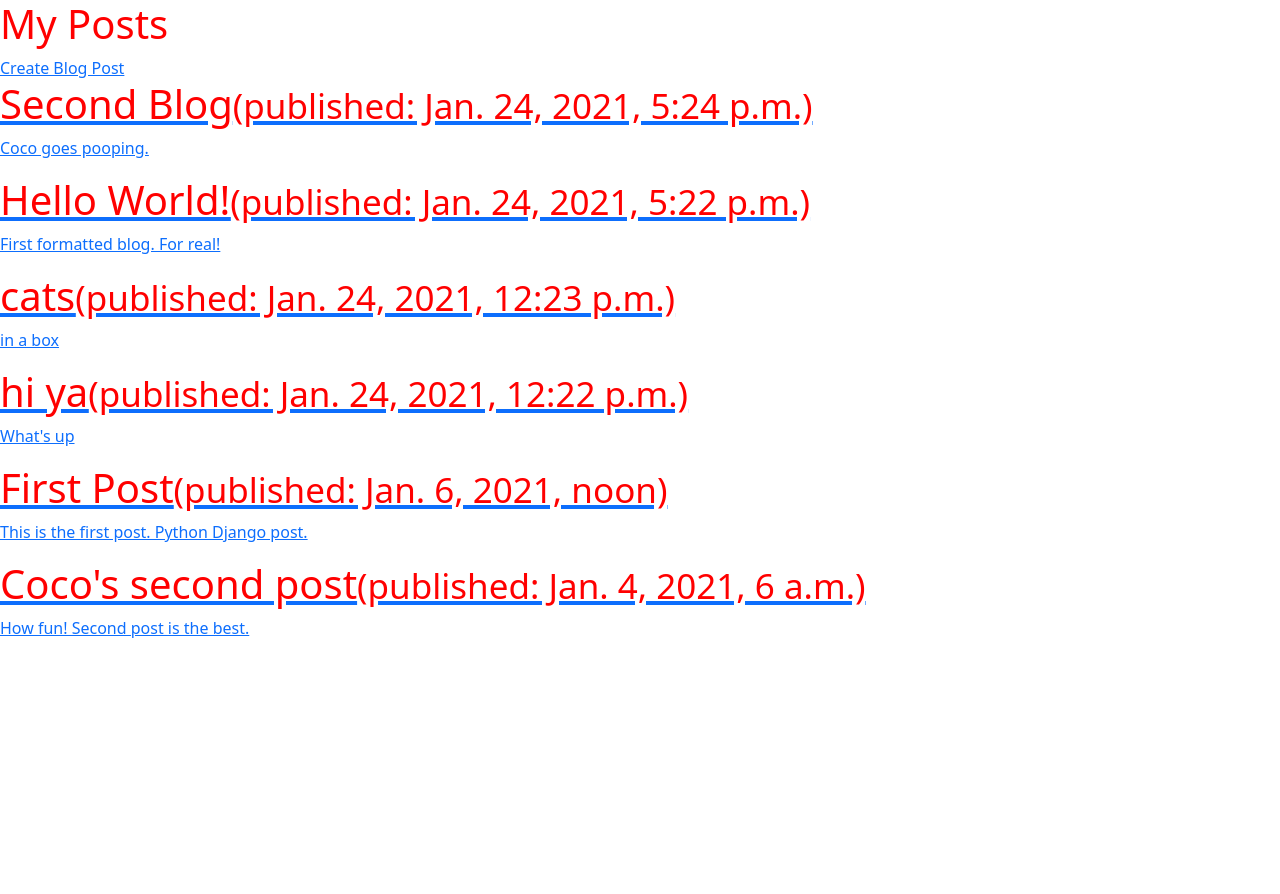
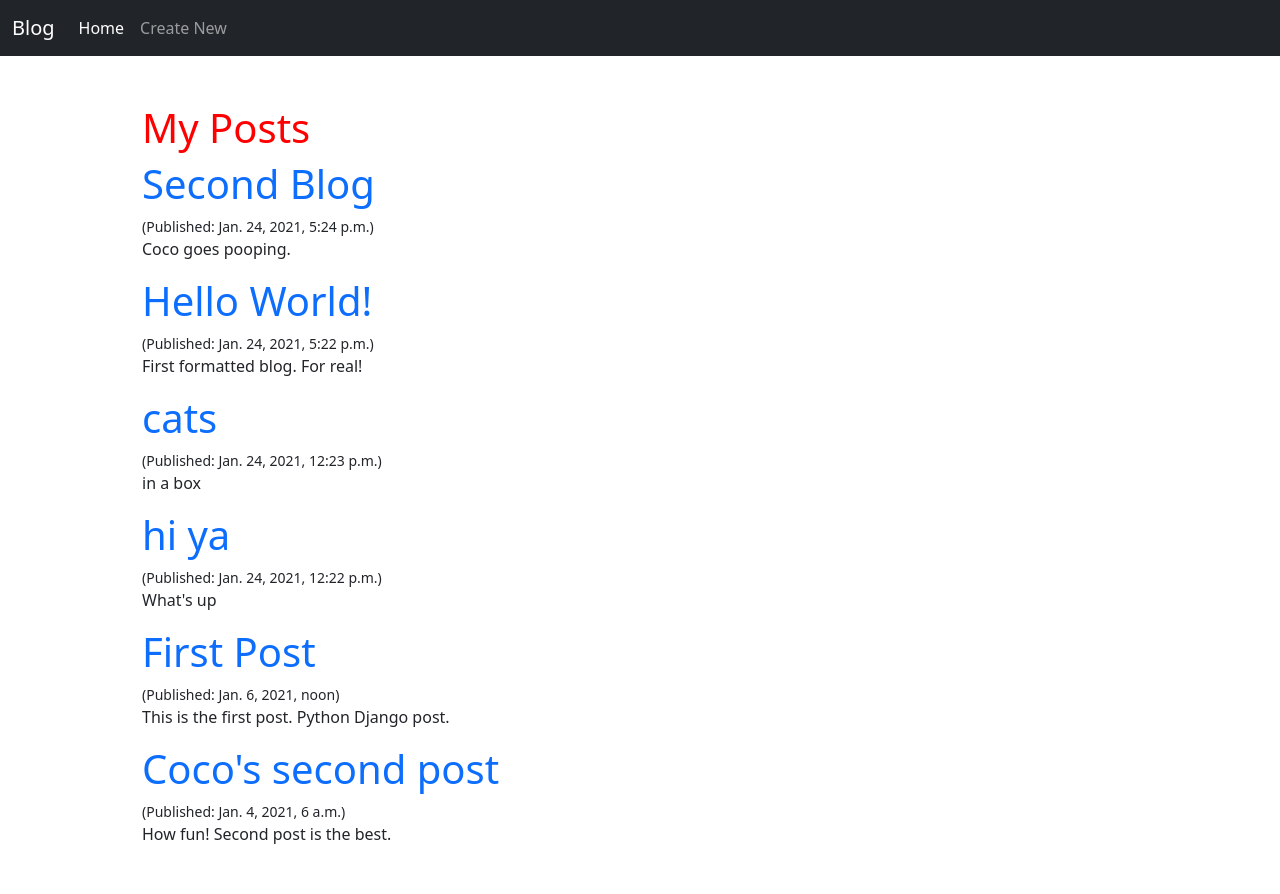
Before and after one commit to CodeByLine/yakuza_py, a Django app: page / in a window 1280 px wide. Before the commit the page ends 638 px from the top, so only its background shows below. Run offline with Django 3.2, Linux system fonts and the light colour scheme; data comes from the database, SQL or seed files in the repository; both versions use the stored data as it was after the commit; some libraries are stand-ins or nearby versions.

Commit message:
added navbar

```diff
--- a/blog/templates/blog/layout.html
+++ b/blog/templates/blog/layout.html
@@ -1,4 +1,6 @@
 {% load static %}
+{% load bootstrap %}
+
 <html>
   <head>
     <title>Hello World</title>
@@ -6,6 +8,9 @@
     <link rel="stylesheet" href="{% static 'css/main.css' %}" />
   </head>
   <body>
+    {% include 'partials/_navbar.html' %}
+    <div class="container">
     {% block content %} {% endblock %}
+  </div>
   </body>
 </html>
--- a/blog/templates/blog/post_detail.html
+++ b/blog/templates/blog/post_detail.html
@@ -1,9 +1,11 @@
 {% extends 'blog/layout.html' %}
+{% load bootstrap %}
+
 {% load static %}
 {% block content %}
-    <a href="{% url 'posts' %}">
+    <!-- <a href="{% url 'posts' %}">
       Post List
-    </a>
+    </a> -->
     <h1>
       {{ post.title }}
     </h1>
--- a/blog/templates/blog/posts.html
+++ b/blog/templates/blog/posts.html
@@ -1,15 +1,19 @@
 {% extends 'blog/layout.html' %}
+{% load bootstrap %}
+
 {% load static %}
 {% block content %}
-<h1>My Posts</h1>
-<a href="{% url 'post_create' %}">Create Blog Post</a>
+<div class="container m-5">
+<h1 id="main">My Posts</h1>
+<!-- <a href="{% url 'post_create' %}">Create Blog Post</a> -->
     {% for post in posts %}
-    <a href="{% url 'post_detail' id=post.id %}">
+    <a href="{% url 'post_detail' id=post.id %}" style="text-decoration: none;">
       <h1>
-        {{ post.title }}<small>(published: {{ post.published_at }})</small>
-      </h1>
-      <p>{{ post.content | linebreaksbr }}</p>
-    </a>
+        {{ post.title }} </h1> </a>
+        <small>(Published: {{ post.published_at }})</small>
+     <br>
+       <p>{{ post.content | linebreaksbr }}</p>
+
     {% endfor %}
-
+  </div>
 {% endblock %}
--- a/blog/templates/home.html
+++ b/blog/templates/home.html
@@ -0,0 +1,2 @@
+{% load bootstrap %}
+{% load static %}
--- /dev/null
+++ b/blog/templates/partials/_navbar.html
@@ -0,0 +1,25 @@
+{% load static %}
+<nav class="navbar navbar-expand-lg navbar-dark bg-dark">
+    <div class="container-fluid">
+      <a class="navbar-brand" href="{% url 'posts' %}">Blog</a>
+      <button class="navbar-toggler" type="button" data-bs-toggle="collapse" data-bs-target="#navbarSupportedContent" aria-controls="navbarSupportedContent" aria-expanded="false" aria-label="Toggle navigation">
+        <span class="navbar-toggler-icon"></span>
+      </button>
+      <div class="collapse navbar-collapse" id="navbarSupportedContent">
+        <ul class="navbar-nav me-auto mb-2 mb-lg-0">
+          <li class="nav-item">
+            <a class="nav-link active" aria-current="page" href="{% url 'posts' %}">Home</a>
+          </li>
+          <li class="nav-item">
+            <a class="nav-link" href="{% url 'post_create' %}">Create New</a>
+          </li>
+
+        </ul>
+        <!-- <form class="d-flex ml-auto" method="POST">
+            {% csrf_token %}
+          <input class="form-control me-2 mr-2" type="search" placeholder="Todo Item" aria-label="Search" name = "item">
+          <button class="btn btn-outline-secondary text-nowrap" type="submit">Add to List</button>
+        </form> -->
+      </div>
+    </div>
+  </nav>
--- a/django_exercise/settings.py
+++ b/django_exercise/settings.py
@@ -38,6 +38,7 @@ INSTALLED_APPS = [
     'django.contrib.messages',
     'django.contrib.staticfiles',
     'blog',
+    'bootstrapform',
 ]
 
 MIDDLEWARE = [
--- a/static/css/main.css
+++ b/static/css/main.css
@@ -1,4 +1,10 @@
 /* css */
-h1 {
+
+h1#main {
     color: red;
+
 }
+
+.a {
+    text-decoration: none;
+}
```
Also changed, not shown: blog/static/css/main.css (+7 -1 lines), blog/templates/blog/post_create.html (+10 -5 lines), db.sqlite3.
